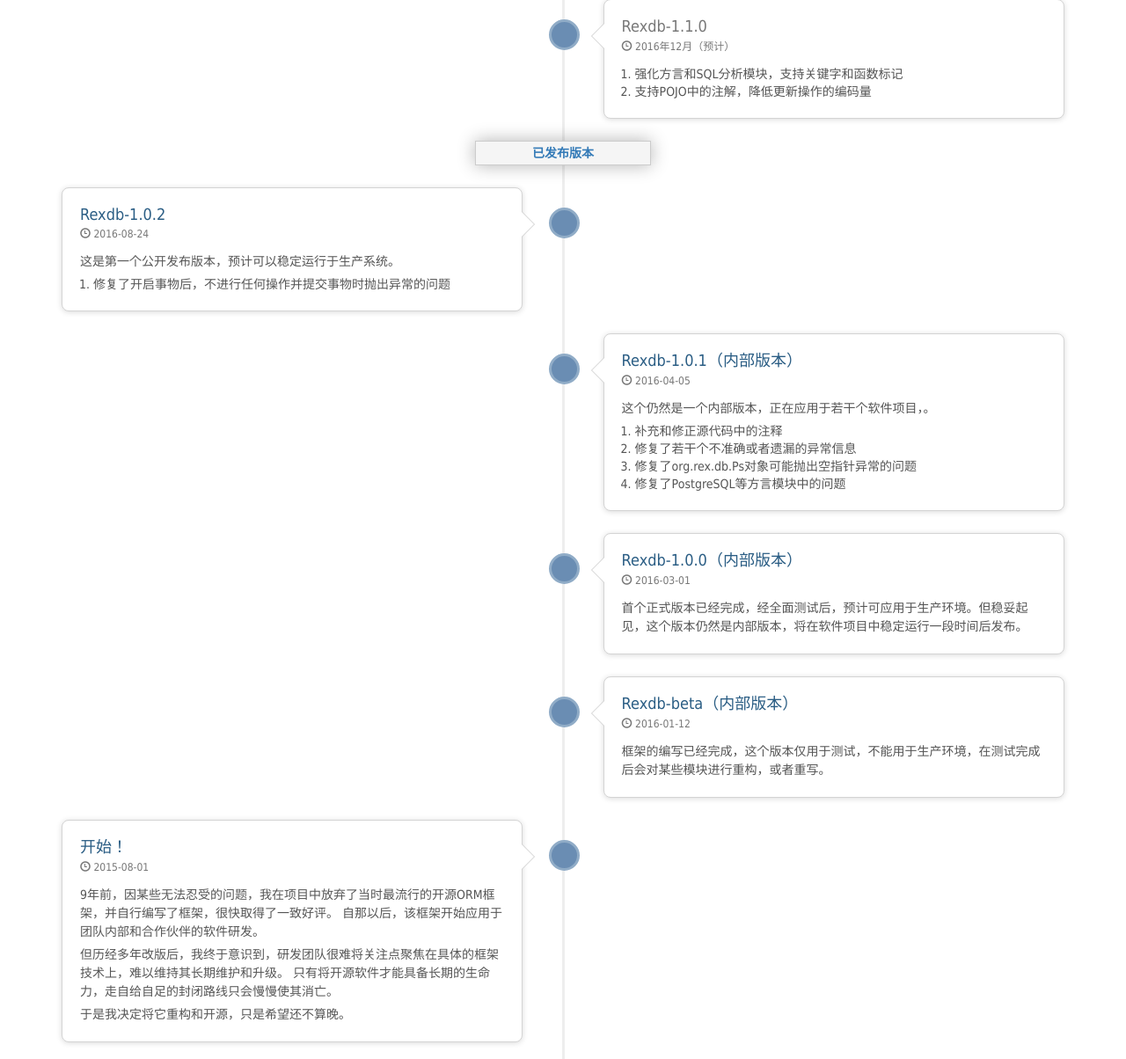
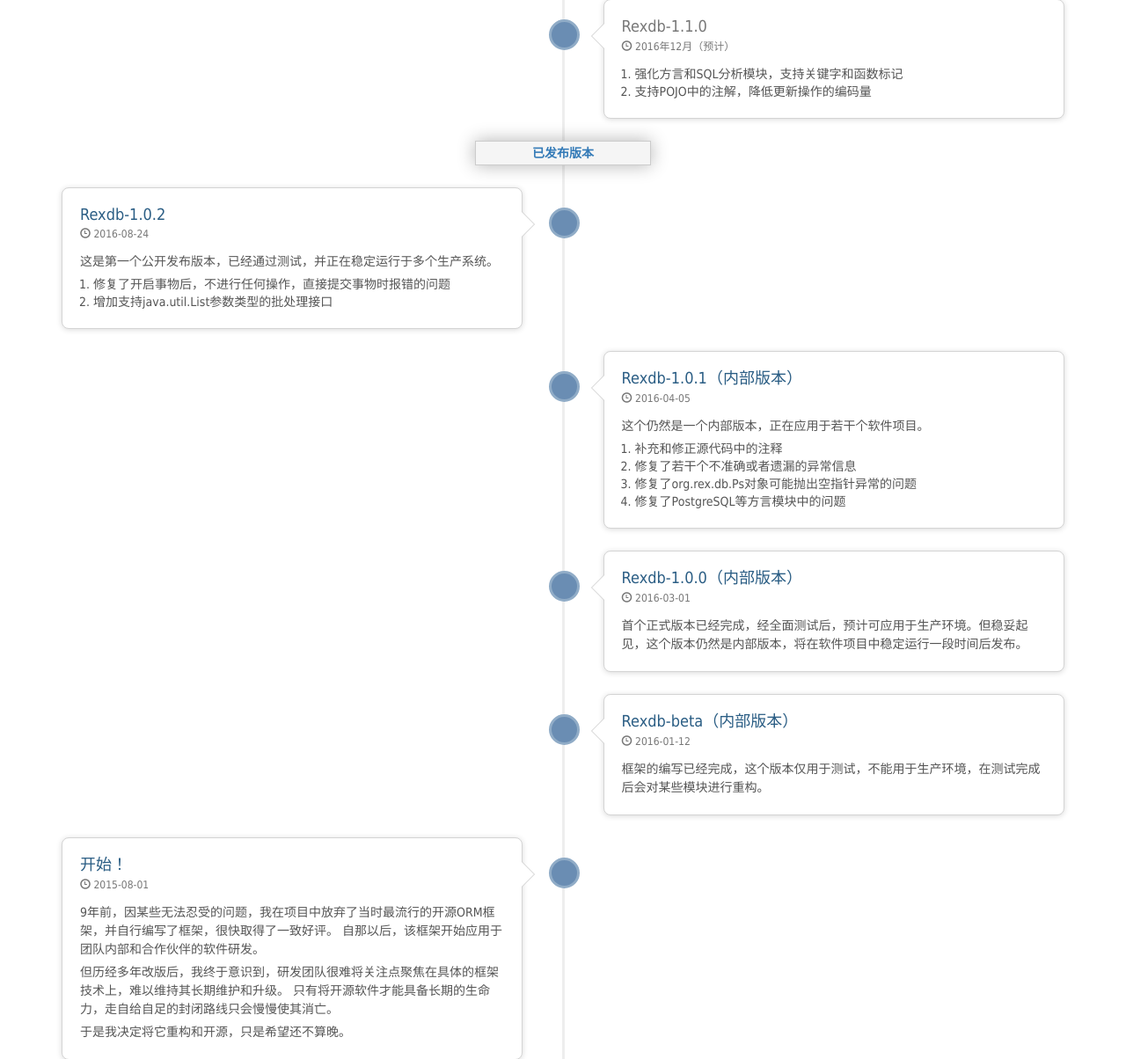
Before and after one commit to rex-soft/rexdb-website, a PHP site: page /rexdb/download.php in a window 1280 px wide. Shown: the part 1321-2525 px from the top of the page at 88% size. Run offline with PHP 8.4, Linux system fonts and the light colour scheme.

Commit message:
升级1.0.2

```diff
--- a/download.php
+++ b/download.php
@@ -212,10 +212,11 @@ clone https://github.com/rex-soft/rexdb-tester.git</pre>
 			          <p><small class="text-muted"><i class="glyphicon glyphicon-time"></i> 2016-08-24 </small></p>
 			        </div>
 			        <div class="tl-body">
-			          <p>这是第一个公开发布版本，预计可以稳定运行于生产系统。</p>
+			          <p>这是第一个公开发布版本，已经通过测试，并正在稳定运行于多个生产系统。</p>
 			          <p>
 			          	<ol>
-			          		<li>修复了开启事物后，不进行任何操作并提交事物时抛出异常的问题</li>
+			          		<li>修复了开启事物后，不进行任何操作，直接提交事物时报错的问题</li>
+			          		<li>增加支持java.util.List参数类型的批处理接口</li>
 			          	</ol>
 			          </p>
 			        </div>
@@ -229,7 +230,7 @@ clone https://github.com/rex-soft/rexdb-tester.git</pre>
 			          <p><small class="text-muted"><i class="glyphicon glyphicon-time"></i> 2016-04-05</small></p>
 			        </div>
 			        <div class="tl-body">
-			          <p>这个仍然是一个内部版本，正在应用于若干个软件项目，。</p>
+			          <p>这个仍然是一个内部版本，正在应用于若干个软件项目。</p>
 			          <p>
 			          	<ol>
 			          		<li>补充和修正源代码中的注释</li>
@@ -262,7 +263,7 @@ clone https://github.com/rex-soft/rexdb-tester.git</pre>
 			          <p><small class="text-muted"><i class="glyphicon glyphicon-time"></i> 2016-01-12 </small></p>
 			        </div>
 			        <div class="tl-body">
-			          <p>框架的编写已经完成，这个版本仅用于测试，不能用于生产环境，在测试完成后会对某些模块进行重构，或者重写。</p>
+			          <p>框架的编写已经完成，这个版本仅用于测试，不能用于生产环境，在测试完成后会对某些模块进行重构。</p>
 			        </div>
 			      </div>
 			    </li>
--- a/ui/js/main-1.0.0.js
+++ b/ui/js/main-1.0.0.js
@@ -949,7 +949,7 @@ function initIndexGraphics(){
 			renderTo : 'performance',
 			type : 'column',
 			marginTop : 45,
-			marginLeft: 30,
+			marginLeft: 40,
 			marginBottom: 35,
 			options3d : {
 				enabled : true,
```
